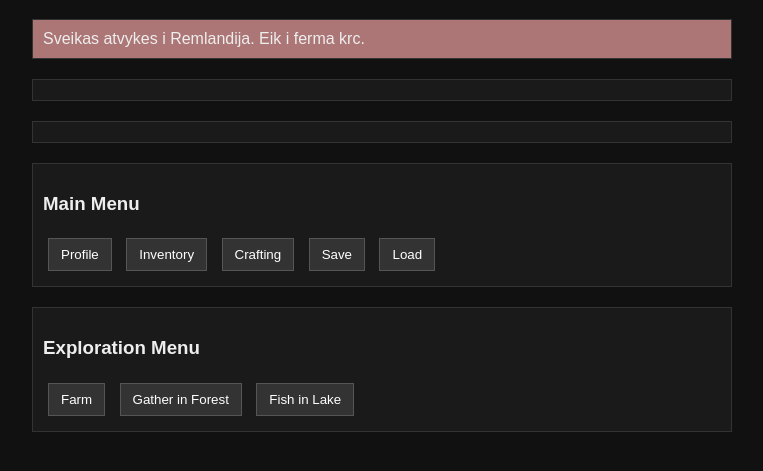
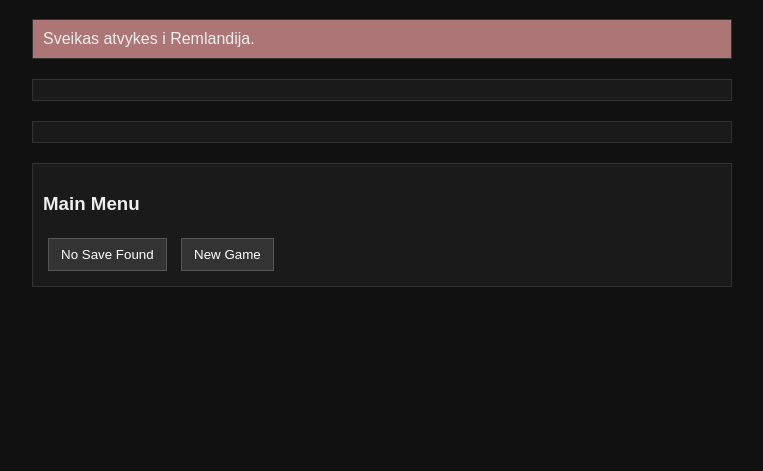
Before and after one commit to RootRem/Remlandia, a plain HTML site: page index.html in a window 1280 px wide. Shown: the part 89-560 px from the top of the page, without its empty margins (258-1021 px from the left). Drawn offline with Linux system fonts and the light colour scheme.

Commit message:
Update index.html

```diff
--- a/index.html
+++ b/index.html
@@ -16,7 +16,7 @@
 
 <div id="game">
     <h1>Remlandia</h1>
-       <div id="paragraph" class="section1"> <p1>Sveikas atvykes i Remlandija. Eik i ferma krc.</p1></div>
+       <div id="paragraph" class="section1"> <p1>Sveikas atvykes i Remlandija.</p1></div>
 
     <div id="output" class="section"></div>
 
@@ -24,28 +24,31 @@
 
     <div class="section">
         <h3>Main Menu</h3>
-        <button onclick="openProfile()">Profile</button>
-        <button onclick="openInventory()">Inventory</button>
-        <button onclick="openCrafting()">Crafting</button>
-        <button onclick="saveGame()">Save</button>
-        <button onclick="loadGame()">Load</button>
-    </div>
-
-    <div class="section">
-        <h3>Exploration Menu</h3>
-        <button onclick="window.location.href='farmArea.html'; saveGame()">Farm</button>
-        <button onclick="forest()">Gather in Forest</button>
-        <button onclick="lake()">Fish in Lake</button>
-
-    </div>
+<button id="continueBtn">Continue</button>
+<button id="newGameBtn">New Game</button>
 
 
 </div>
 
 <script src="Remlandia.js"></script>
 <script>
-    loadGame();
+    loadGame(); // check if save exists
+
+    const continueBtn = document.getElementById("continueBtn");
+    const newGameBtn = document.getElementById("newGameBtn");
+
+    if (!hasExistingSave()) {
+        continueBtn.disabled = true;
+        continueBtn.textContent = "No Save Found";
+    }
+
+    continueBtn.addEventListener("click", () => {
+        loadGame();
+        window.location.href = "startpage.html"; // load game page
+    });
+
+    newGameBtn.addEventListener("click", () => {
+        newGame();
+        window.location.href = "startpage.html";
+    });
 </script>
-
-</body>
-</html>
```
